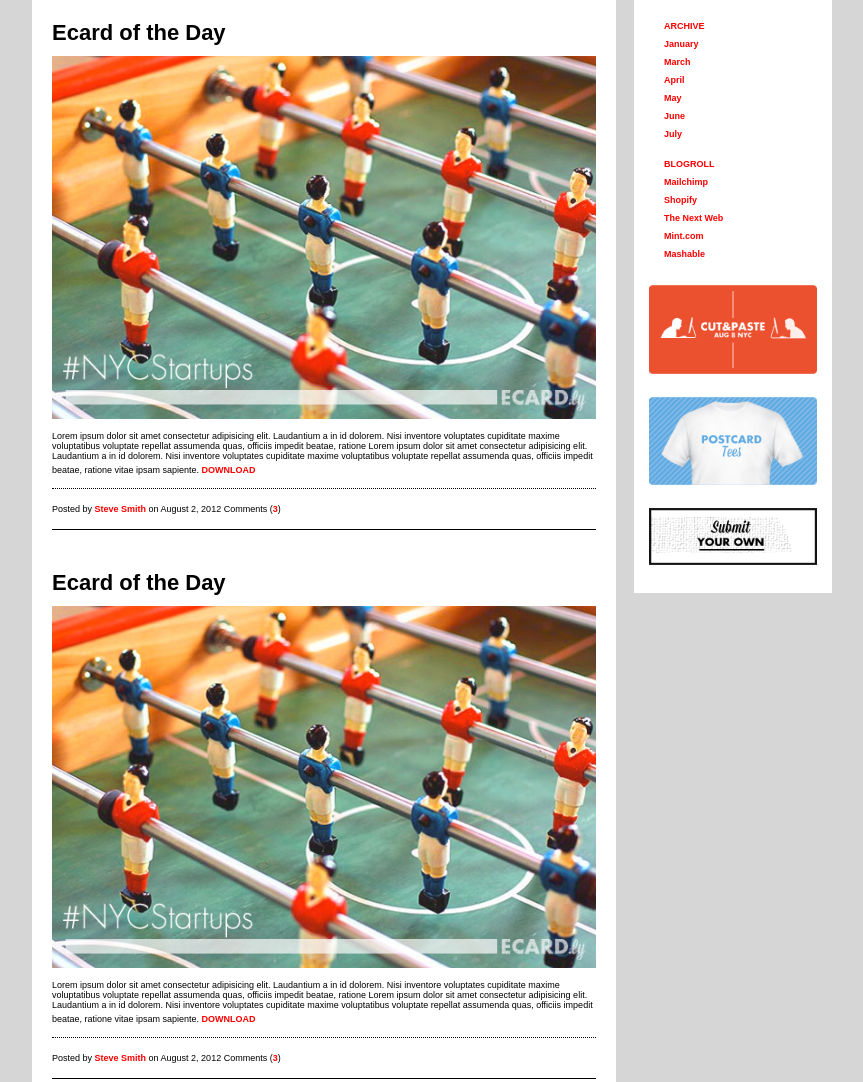
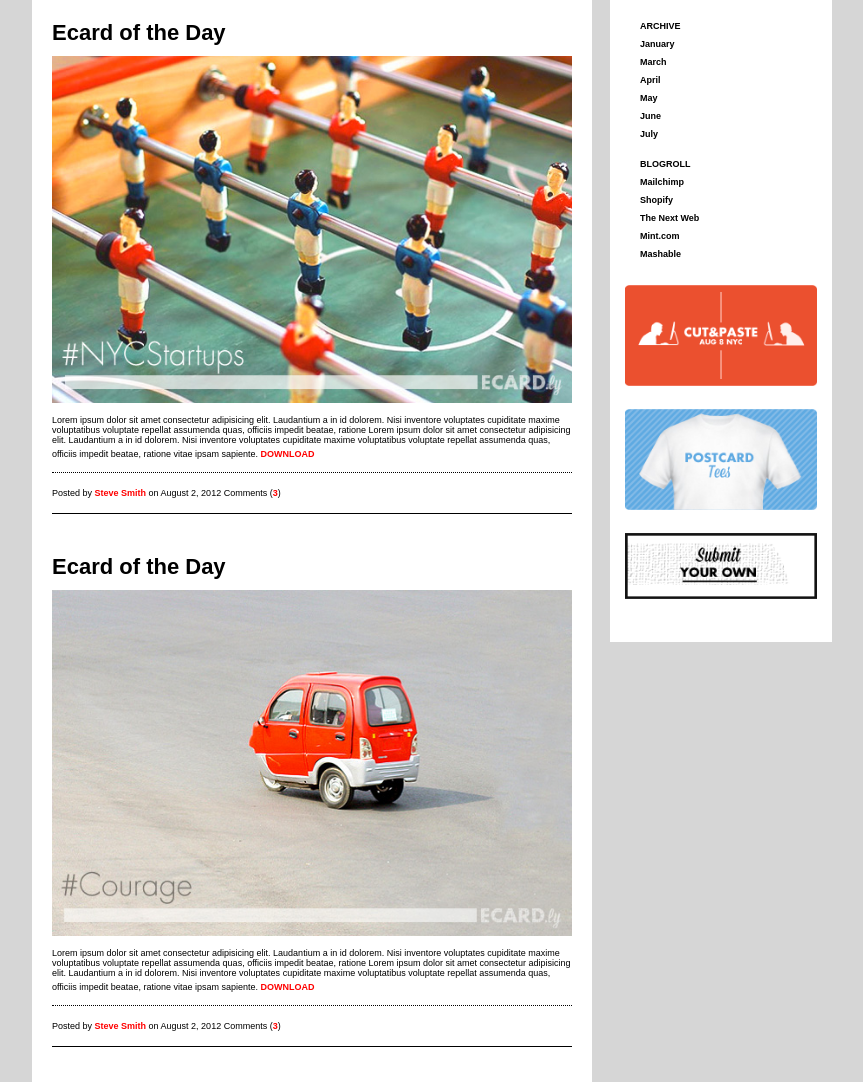
Before and after one commit to remotor1/weekone, a website: page dayfour/Labs in class/index.html in a window 1280 px wide. Shown: the part 280-1362 px from the top of the page, without its empty margins (208-1071 px from the left). Drawn offline with Linux system fonts and the light colour scheme.

Commit message:
daythree

```diff
--- a/dayfour/Labs in class/index.html
+++ b/dayfour/Labs in class/index.html
@@ -39,7 +39,7 @@
 
 
         <h5 class="title">Ecard of the Day</h5>
-        <img class="card-picture" src="./foos.jpg" />
+        <img class="card-picture" src="./courage.jpg" />
         <p class="text">
           Lorem ipsum dolor sit amet consectetur adipisicing elit. Laudantium a in
           id dolorem. Nisi inventore voluptates cupiditate maxime voluptatibus
@@ -60,28 +60,28 @@
       <div id="side-card">
 
         <ul class="menu">
-          <li><a class="text-link" href="">ARCHIVE</a> </li>
-          <li><a class="text-link" href="">January</a> </li>
-          <li><a class="text-link" href="">March</a> </li>
-          <li><a class="text-link" href="">April</a> </li>
-          <li><a class="text-link" href="">May</a> </li>
-          <li><a class="text-link" href="">June</a> </li>
-          <li><a class="text-link" href="">July</a> </li>
+          <li><a class="menu-link" href="">ARCHIVE</a> </li>
+          <li><a class="menu-link" href="">January</a> </li>
+          <li><a class="menu-link" href="">March</a> </li>
+          <li><a class="menu-link" href="">April</a> </li>
+          <li><a class="menu-link" href="">May</a> </li>
+          <li><a class="menu-link" href="">June</a> </li>
+          <li><a class="menu-link" href="">July</a> </li>
         </ul>
 
         <ul>
-          <li><a class="text-link" href="">BLOGROLL</a> </li>
-          <li><a class="text-link" href="">Mailchimp</a> </li>
-          <li><a class="text-link" href="">Shopify</a> </li>
-          <li><a class="text-link" href="">The Next Web</a> </li>
-          <li><a class="text-link" href="">Mint.com</a> </li>
-          <li><a class="text-link" href="">Mashable</a> </li>
+          <li><a class="menu-link" href="">BLOGROLL</a> </li>
+          <li><a class="menu-link" href="">Mailchimp</a> </li>
+          <li><a class="menu-link" href="">Shopify</a> </li>
+          <li><a class="menu-link" href="">The Next Web</a> </li>
+          <li><a class="menu-link" href="">Mint.com</a> </li>
+          <li><a class="menu-link" href="">Mashable</a> </li>
         </ul>
 
         <div id="img-group">
-          <img class="side-pic" id="cp" src="./cp.gif" />
-          <img class="side-pic" id="postcard" src="./postcard.png" />
-          <img class="side-pic" id="submit" src="./submit.png" />
+          <a href="#"><img class="side-pic" id="cp" src="./cp.gif" /></a>
+          <a href="#"><img class="side-pic" id="postcard" src="./postcard.png" /></a>
+          <a href="#"><img class="side-pic" id="submit" src="./submit.png" /></a>
         </div>
       </div>
     </div>
@@ -89,9 +89,9 @@
 
 
   <div id="socials">
-    <img class="logos" id="twitter" src="./twitter.png" />
-    <img class="logos" id="fb" src="./fb.png" />
-    <img class="logos" id="pin" src="./pin.png" />
+    <a href="#"><img class="logos" id="twitter" src="./twitter.png" /></a>
+    <a href="#"><img class="logos" id="fb" src="./fb.png" /></a>
+    <a href="#"><img class="logos" id="pin" src="./pin.png" /></a>
   </div>
 
 
--- a/dayfour/Labs in class/style.css
+++ b/dayfour/Labs in class/style.css
@@ -50,9 +50,14 @@ body {
 
 #main-card {
   padding: 20px;
-  width: 68%;
+  width: 65%;
   background-color: white;
+}
 
+#side-card {
+  padding: 15px 15px 30px;
+  background-color: white;
+  width: 24%;
 }
 
 .title {
@@ -71,9 +76,16 @@ body {
   font-weight: bold;
 }
 
+.menu-link {
+  line-height: 18px;
+  text-decoration: none;
+  color: black;
+  font-weight: bold;
+}
+
 .side__link {
   text-decoration: none;
-  color: red;
+  color: black;
   font-weight: bold;
 }
 
@@ -89,11 +101,7 @@ body {
   height: auto;
 }
 
-#side-card {
-  padding: 15px;
-  background-color: white;
-  width: 21%;
-}
+
 
 #socials {
   height: 50px;
```
